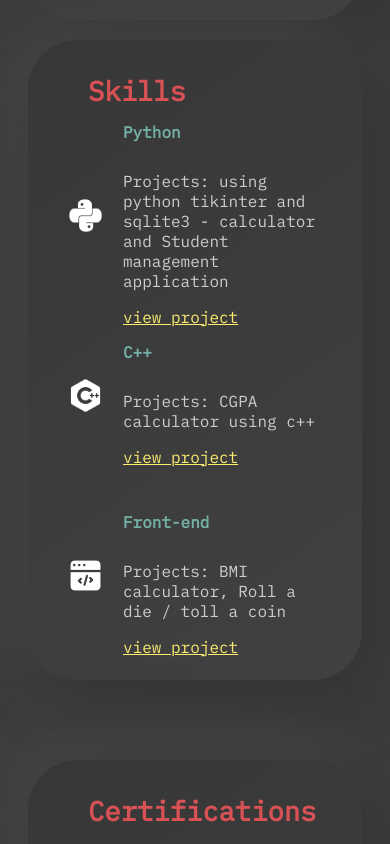
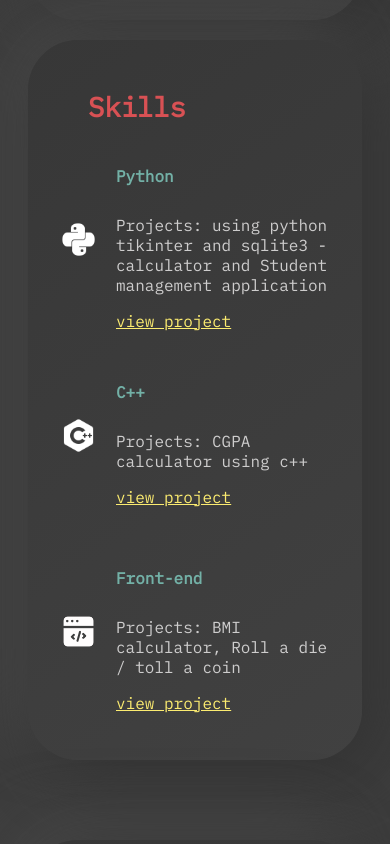
Before and after one commit to kanav2503/Portfolio, a plain HTML site: page index.html in a window 390 px wide. Shown: the part 980-1824 px from the top of the page. Drawn offline with Linux system fonts and the light colour scheme.

Commit message:
Update styles.css

```diff
--- a/styles.css
+++ b/styles.css
@@ -111,7 +111,7 @@ body {
     height: 100px;
     align-items: center;
     justify-content: center;
-    padding: 30px;
+    padding: 23px;
     margin: 10px;
 
 
@@ -190,10 +190,11 @@ body {
 
     .s-card {
         justify-content: flex-start;
+        height: 130px;
     }
 
     .about {
-        height: 40em;
+        height: 45em;
         justify-content: center;
     }
 
@@ -225,6 +226,7 @@ body {
     .intro-content {
         margin: 10px;
         margin-left: 30px;
+        width: 70%;
     }
 
     .introo {
```
